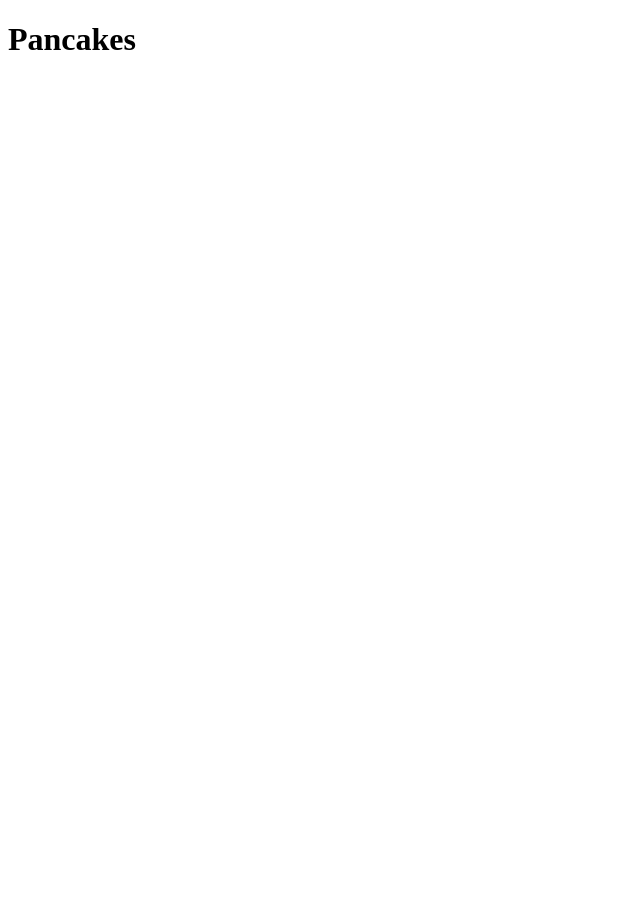
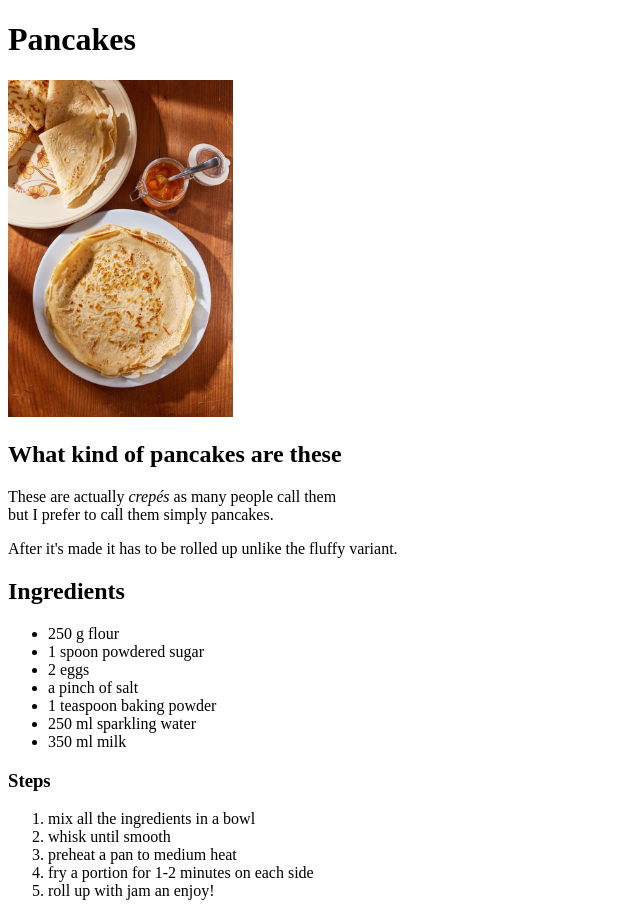
Before and after one commit to cornertenant/odin-recipes, a plain HTML site: page recipes/pancakes.html in a window 1280 px wide. Shown: the whole page, without its empty margins (0-640 px from the left). Before the commit the page ends 800 px from the top, so only its background shows below. Drawn offline with Linux system fonts and the light colour scheme.

Commit message:
Add pancakes image and description
Includes ingredients and steps in lists too.

```diff
--- a/recipes/pancakes.html
+++ b/recipes/pancakes.html
@@ -7,5 +7,32 @@
 
     <body>
         <h1>Pancakes</h1>
+        <img src="../images/pancakes.jpg" alt="delicious pancakes" width="225px">   <!--Resized image-->
+
+        <h2>What kind of pancakes are these</h2>
+        <p>These are actually <em>crepés</em> as many people call them <br>
+        but I prefer to call them simply pancakes.</p>
+
+        <p>After it's made it has to be rolled up unlike the fluffy variant.</p>
+
+        <h2>Ingredients</h2>
+        <ul>
+            <li>250 g flour</li>
+            <li>1 spoon powdered sugar</li>
+            <li>2 eggs</li>
+            <li>a pinch of salt</li>
+            <li>1 teaspoon baking powder</li>
+            <li>250 ml sparkling water</li>
+            <li>350 ml milk</li>
+        </ul>
+
+        <h3>Steps</h3>
+        <ol>
+            <li>mix all the ingredients in a bowl</li>
+            <li>whisk until smooth</li>
+            <li>preheat a pan to medium heat</li>
+            <li>fry a portion for 1-2 minutes on each side</li>
+            <li>roll up with jam an enjoy!</li>
+        </ol>
     </body>
 </html>
```
Also changed, not shown: images/pancakes.jpg (added).
